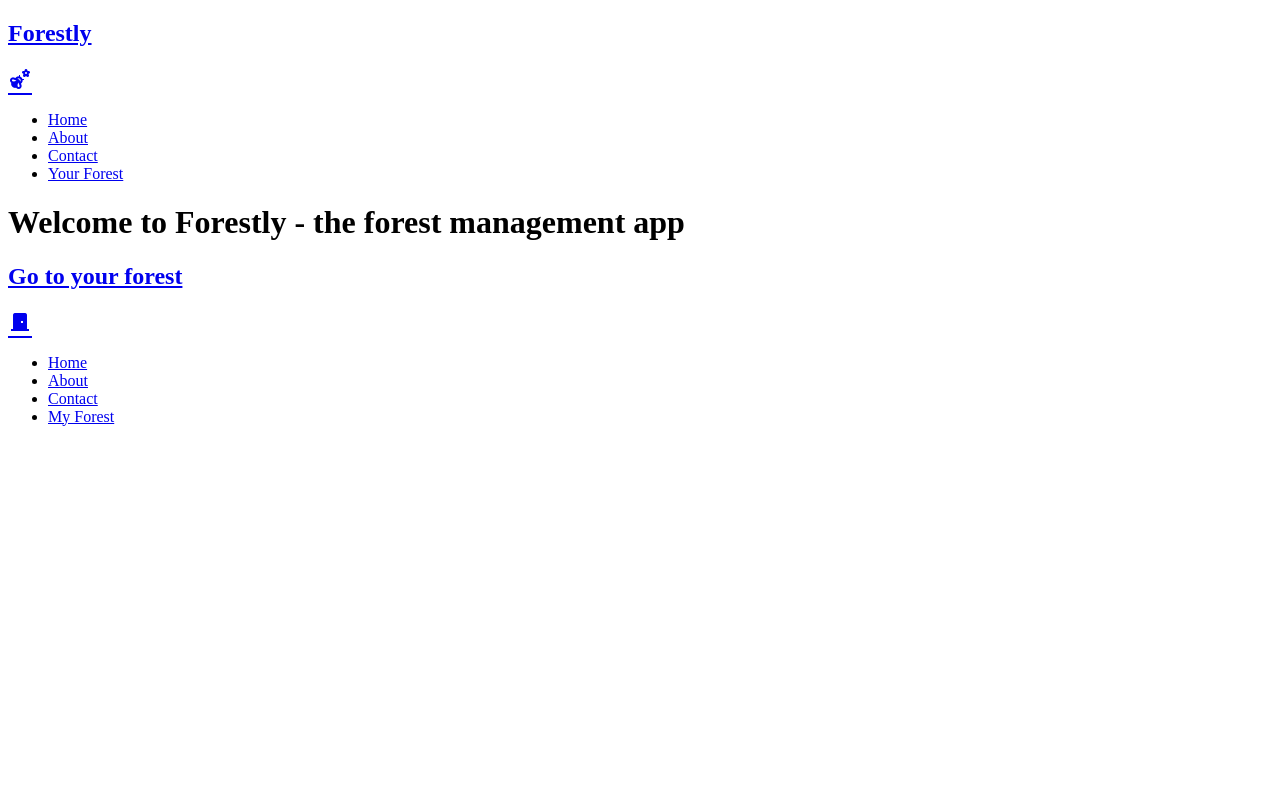
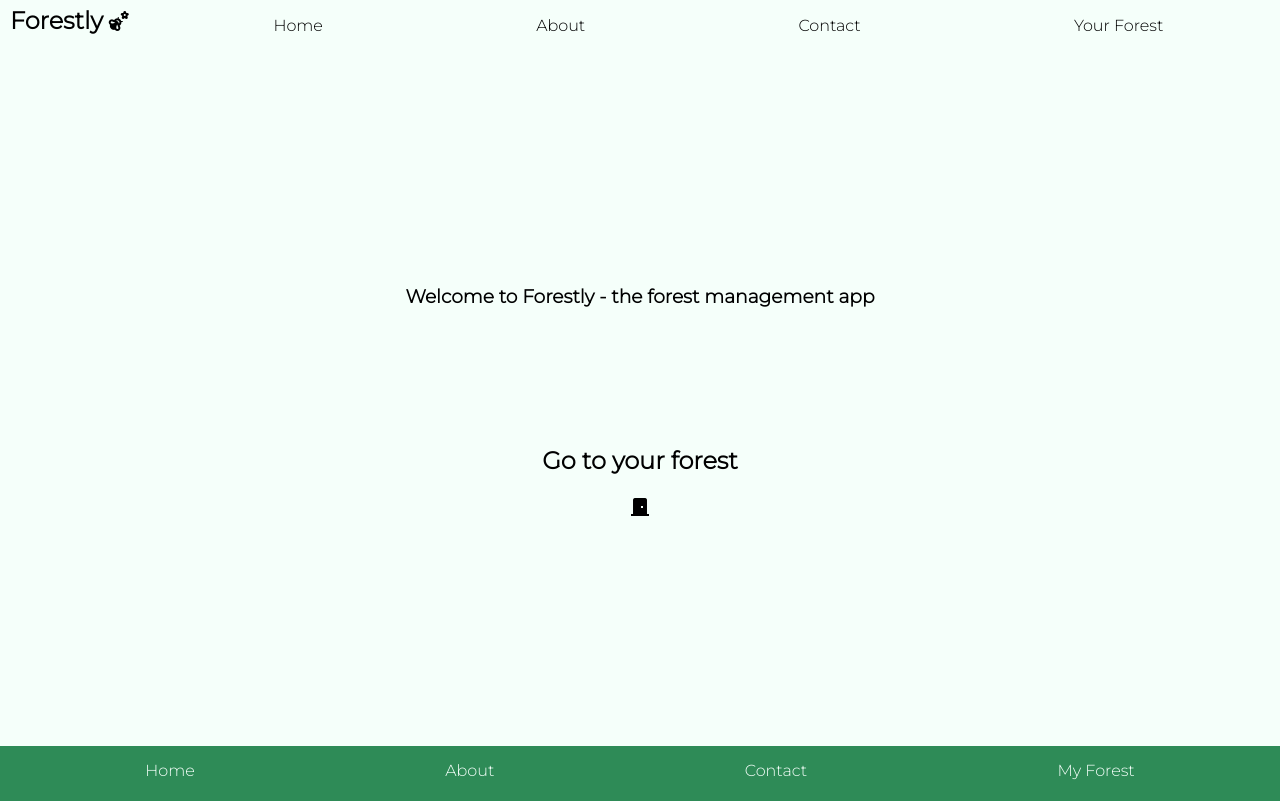
Before and after one commit to x-link-x/forestly, a Flask app: page / in a window 1280 px wide. Before the commit the page ends 426 px from the top, so only its background shows below. Run offline with Flask 2, Linux system fonts and the light colour scheme.

Commit message:
revert back to da1650ddff911fbe6b40bcee6357d224330eff13

```diff
--- a/models/tree.py
+++ b/models/tree.py
@@ -7,3 +7,8 @@ class Tree:
         self.y = y
         self.notes = notes
         self.id = id
+
+    def get_location(self):
+        a, b = self.area[:2], self.area[2:4]
+        location = f"{a}{self.x}{b}{self.y}"
+        return location
--- /dev/null
+++ b/static/style.css
@@ -0,0 +1,222 @@
+html, body {
+    height: 100%;
+}
+
+body {
+    font-family: 'Montserrat', sans-serif;
+    margin: 0 auto;
+    width: 100%;
+    text-align: center;
+    background-color: mintcream;
+    display: flex;
+    flex-direction: column;
+}
+
+.content {
+    flex: 1 0 auto;
+}
+
+ul {
+    list-style: none;
+}
+
+a {
+    text-decoration: none;
+    color: black
+}
+
+input, select {
+    font-size: 100%;
+    padding: 10px;
+    margin: 10px;
+    box-sizing: border-box;
+}
+
+.logo {
+    float: left;
+    position: relative;
+    top: -15px;
+}
+
+#nature-icon {
+    position:relative;
+    top:8px;
+    left:4px;
+}
+
+.menu {
+    text-align: center;
+    padding-top: 15px;
+    display:flex;
+    justify-content: space-around;
+}
+
+nav {
+    height: 50px;
+    padding: 0px 10px 0px 10px;
+    position: relative;
+    top: -15px;
+}
+
+.menu > nav > ul > li {
+    list-style: none;
+    display: inline;
+}
+
+#my-forest-link {
+    float: right;
+    position: relative;
+    top: -17px;
+}
+
+#index {
+    margin: 0;
+    position: absolute;
+    top: 50%;
+    left: 50%;
+    -ms-transform: translate(-50%, -60%);
+    transform: translate(-50%, -60%);
+}
+
+#home-container {
+    padding-top: 100px;
+}
+
+#welcome {
+    padding-top: 50px;
+    text-align: center;
+}
+
+.material-icons {
+    font-size: 24px;
+    padding: 0px;
+    margin: 0px;
+}
+
+#footer-menu {
+    background-color:seagreen;
+    flex-shrink: 0;
+    height:40px;
+    position: relative;
+    top: 17px;
+    padding-left: 20px;
+    padding-right: 20px;
+    justify-content: space-around;
+}
+
+#footer-menu > li > a {
+    color:mintcream;
+}
+
+#trees-container > ul > li {
+    border: 1px solid black;
+    width: 25%;
+    padding: 10px;
+    border-radius: 10px;
+    margin: 10px;
+    float: left;
+}
+
+#varieties-container > ul > li {
+    border: 1px solid black;
+    width: 15%;
+    padding: 10px;
+    border-radius: 10px;
+    margin: 10px;
+    float: left;
+}
+
+#areas-container > ul > li {
+    border: 1px solid black;
+    width: 15%;
+    padding: 10px;
+    border-radius: 10px;
+    margin: 10px;
+    float: left;
+}
+
+button {
+    font-family: 'Montserrat', sans-serif;
+    font-weight: bold;
+    border: none;
+    background-color: mintcream;
+    border-radius: 5px;
+    padding: 10px 20px;
+    text-align: center;
+    text-decoration: none;
+    display: inline-block;
+    font-size: 16px;
+}
+
+#about-content {
+    padding: 0px 100px 0px 100px;
+}
+
+#highlight {
+    font-weight: bold;
+}
+
+#area-info > ul {
+    display: inline;
+}
+
+#variety-info > ul {
+    display: inline;
+}
+
+.edit-button {
+    padding-top: 15px;
+}
+
+.textarea {
+    clear: left;
+    text-align: center;
+  }
+
+.textarea > * {
+    vertical-align: middle;
+  }
+
+
+#map-container {
+    display: flex;
+    justify-content: center;
+}
+
+.map {
+    height: 600px;
+    width: 600px;
+    border: black 1px solid;
+    display: grid;
+    grid-template-columns: repeat(3, 33.3%);
+    grid-template-rows: repeat(3, 33.3%);
+    grid-gap: 1px;
+}
+
+.map > div {
+    background-color: #B7FFBF;
+    outline: 1px solid black;
+    display: flex;
+    flex-direction: column-reverse;
+}
+
+.map-tree > a {
+    display: flex;
+    font-size: small;
+}
+
+.map-tree {
+    width: 10px;
+}
+
+.grid-square {
+    display: grid;
+    grid-template-columns: repeat(10, 10%);
+    grid-template-rows: repeat(10, 10%);
+    display: flex;
+    flex-direction: column-reverse;
+}
+
+#forest-container {
+    margin-top: 120px;
+}
--- a/templates/about.html
+++ b/templates/about.html
@@ -2,9 +2,12 @@
 {% block content %}
 
 <div id="about-content">
-    <p class="highlight">Forestly makes managing and growing your forest easy.</p>
+    <p id="highlight">Forestly makes managing and growing your forest easy.</p>
+
     <p>Lorem ipsum dolor sit amet, consectetur adipiscing elit. Phasellus in blandit arcu, ut tincidunt velit. Sed mattis, est quis sagittis iaculis, magna arcu commodo enim, sit amet rutrum lorem enim non eros. Integer gravida id sapien sed porttitor. Phasellus tincidunt malesuada magna, non pellentesque nunc varius vel. Sed vel interdum felis, at laoreet ipsum. Duis eu scelerisque diam, eget tincidunt tellus. Ut eget porta ipsum. Nunc gravida, risus id pulvinar elementum, diam neque dignissim turpis, pharetra hendrerit massa neque id nunc.</p>
+
     <p>Ut sit amet porttitor metus. Quisque et sagittis lacus. Aenean et rhoncus lectus, nec egestas magna. Vestibulum ornare vel justo ut vehicula. Etiam commodo ipsum non ipsum luctus, eu faucibus ante placerat. Nullam sapien purus, dignissim a eros nec, auctor ultrices lectus. Ut mollis ullamcorper tempus. Praesent sit amet dolor ornare, placerat sapien id, ultrices mi. Suspendisse feugiat ornare sapien, quis vulputate lacus egestas sit amet. Donec malesuada lobortis libero non cursus. Nulla facilisi. Vivamus tempus sed nibh vitae egestas. Cras vel congue lectus, quis maximus dui. Curabitur sapien enim, fringilla ac feugiat a, elementum et tortor.</p>
+
     <p>Nulla varius viverra tellus quis cursus. Aliquam arcu leo, imperdiet vitae nisl sit amet, placerat vestibulum nisi. Maecenas efficitur tincidunt mi eget volutpat. Phasellus faucibus, justo sit amet blandit faucibus, justo lorem bibendum nulla, sed finibus odio odio a ligula. Fusce euismod dictum metus nec imperdiet. Maecenas quis eleifend ex, id lacinia mauris. Interdum et malesuada fames ac ante ipsum primis in faucibus. Cras eget ultrices massa. Fusce blandit augue eu sem porta, ac venenatis sapien viverra. Aliquam vel ante risus. In dignissim nunc id laoreet rutrum. Sed sed lectus turpis.</p>
 </div>
 
--- a/templates/areas/index.html
+++ b/templates/areas/index.html
@@ -22,6 +22,7 @@
             </form>
         </li>
         {% endfor %}
+
     </ul>
 </div>
 
--- a/templates/areas/show.html
+++ b/templates/areas/show.html
@@ -5,21 +5,18 @@
     <h2>Area {{area.get_grid_reference()}}</h2>
 
     <h4>Trees:</h4>
-
     {% if trees|length > 0 %}
     <ul>
         {% for tree in trees %}
-            <li>{{tree.variety.name}}</li>
+        <li>{{tree.variety.name}}</li>
         {% endfor %}
     </ul>
-
     {% else %}
     <ul>
         <li>No trees to show</li>
     </ul>
     {% endif %}
 </div>
-
 <div class="edit-button">
     <a href="/areas/{{area.id}}/edit">Edit Area</a>
 </div>
--- a/templates/base.html
+++ b/templates/base.html
@@ -15,9 +15,9 @@
     <header>
         <nav>
             <div id="logo-container">
-                <h1 class="logo"><a href="/">Forestly</a></h1>
+                <h1 class="logo">Forestly</h1>
                 <span class="material-icons logo" id="nature-icon">
-                    <a href="/">emoji_nature</a>
+                    emoji_nature
                 </span>
             </div>
             <ul class="menu">
@@ -31,8 +31,8 @@
 
     <div class="content">
 
-        {% block content %}
-        {% endblock content %}
+    {% block content %}
+    {% endblock content %}
 
     </div>
 
--- a/templates/index.html
+++ b/templates/index.html
@@ -4,12 +4,12 @@
 
 <div id="index">
     <div id="welcome">
-        <h1>Welcome to Forestly - the forest management app</h1>
+        <h3>Welcome to Forestly - the forest management app</h3>
     </div>
     <div id="home-container">
         <h2><a href="/forest">Go to your forest</a></h2>
 
-        <span id="door" class="material-icons door-icon">
+        <span id="door" class="material-icons">
             <a href="/forest">door_front</a>
         </span>
     </div>
--- a/templates/trees/edit.html
+++ b/templates/trees/edit.html
@@ -11,7 +11,7 @@
         <label for="variety">Tree species: </label>
         <select name="variety_id" id="variety">
             {% for variety in varieties %}
-                <option value="{{variety.id}}">{{variety.name}}</option>
+            <option value="{{variety.id}}">{{variety.name}}</option>
             {% endfor %}
         </select>
     </div>
@@ -19,7 +19,7 @@
         <label for="area">Area grid reference: </label>
         <select name="area_id" id="area">
             {% for area in areas %}
-                <option value="{{area.id}}">{{area.get_grid_reference()}}</option>
+            <option value="{{area.id}}">{{area.get_grid_reference()}}</option>
             {% endfor %}
         </select>
     </div>
--- a/templates/trees/new.html
+++ b/templates/trees/new.html
@@ -11,7 +11,7 @@
         <label for="variety">Tree Species: </label>
         <select name="variety_id" id="variety">
             {% for variety in varieties %}
-                <option value="{{variety.id}}">{{variety.name}}</option>
+            <option value="{{variety.id}}">{{variety.name}}</option>
             {% endfor %}
         </select>
     </div>
@@ -19,7 +19,7 @@
         <label for="area">Area Grid Reference: </label>
         <select name="area_id" id="area">
             {% for area in areas %}
-                <option value="{{area.id}}">{{area.get_grid_reference()}}</option>
+            <option value="{{area.id}}">{{area.get_grid_reference()}}</option>
             {% endfor %}
         </select>
     </div>
--- a/templates/varieties/show.html
+++ b/templates/varieties/show.html
@@ -6,7 +6,7 @@
     <p>Locations:</p>
     <ul>
         {% for tree in trees %}
-            <li>{{tree.area.get_grid_reference()[:2]}}{{tree.x}}{{tree.area.get_grid_reference()[2:4]}}{{tree.y}}</li>
+        <li>{{tree.area.get_grid_reference()[:2]}}{{tree.x}}{{tree.area.get_grid_reference()[2:4]}}{{tree.y}}</li>
         {% endfor %}
     </ul>
 </div>
```
Also changed, not shown: console.py (+0 -10 lines), templates/forest.html (+6 -6 lines), templates/trees/index.html (+5 -8 lines), tests/tree_test.py (+5 -0 lines), tests/variety_test.py (+5 -0 lines), README.md, templates/areas/edit.html (indentation only), templates/varieties/index.html (indentation only). Lines whose indentation alone changed are shown as unchanged.
